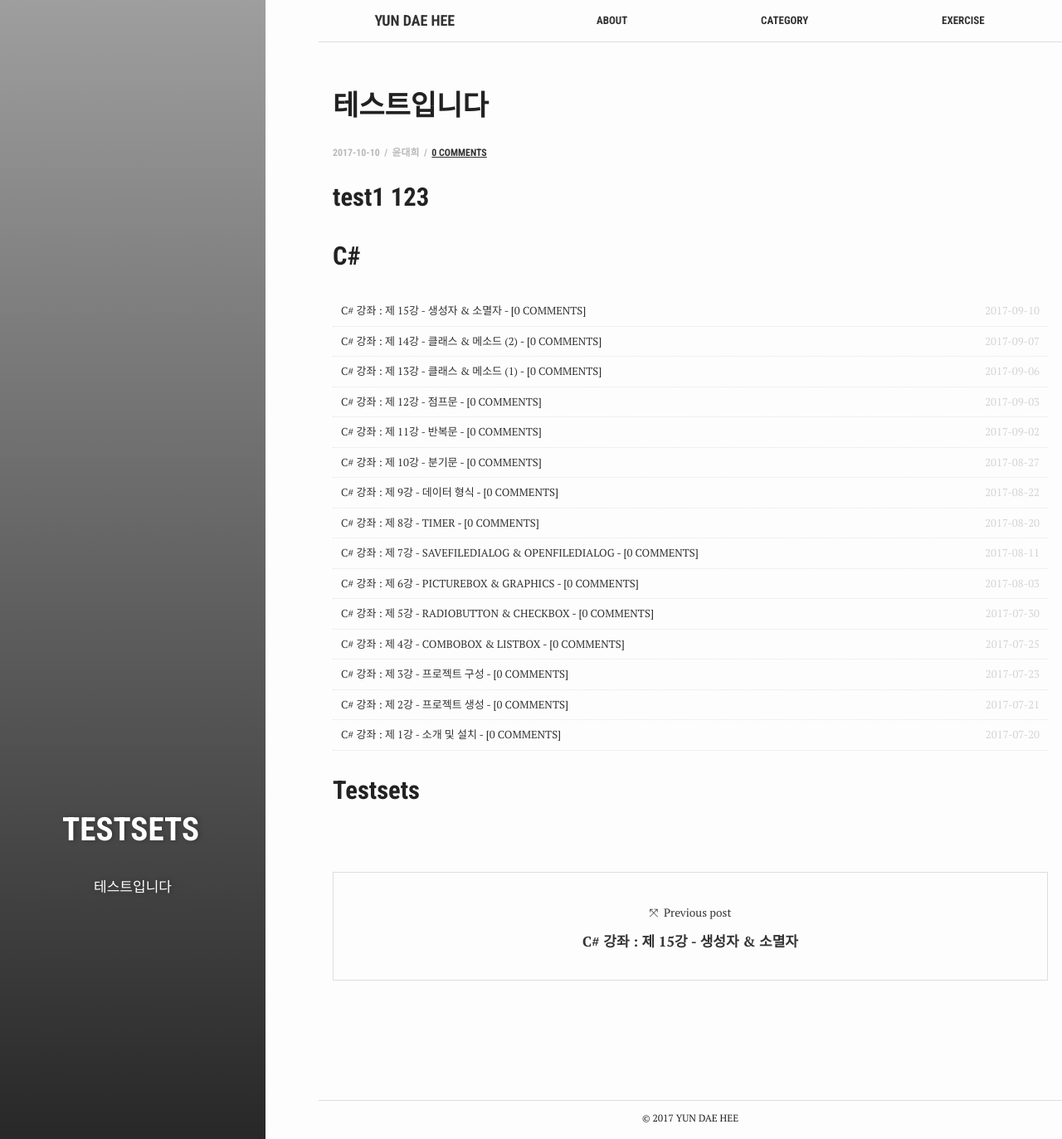
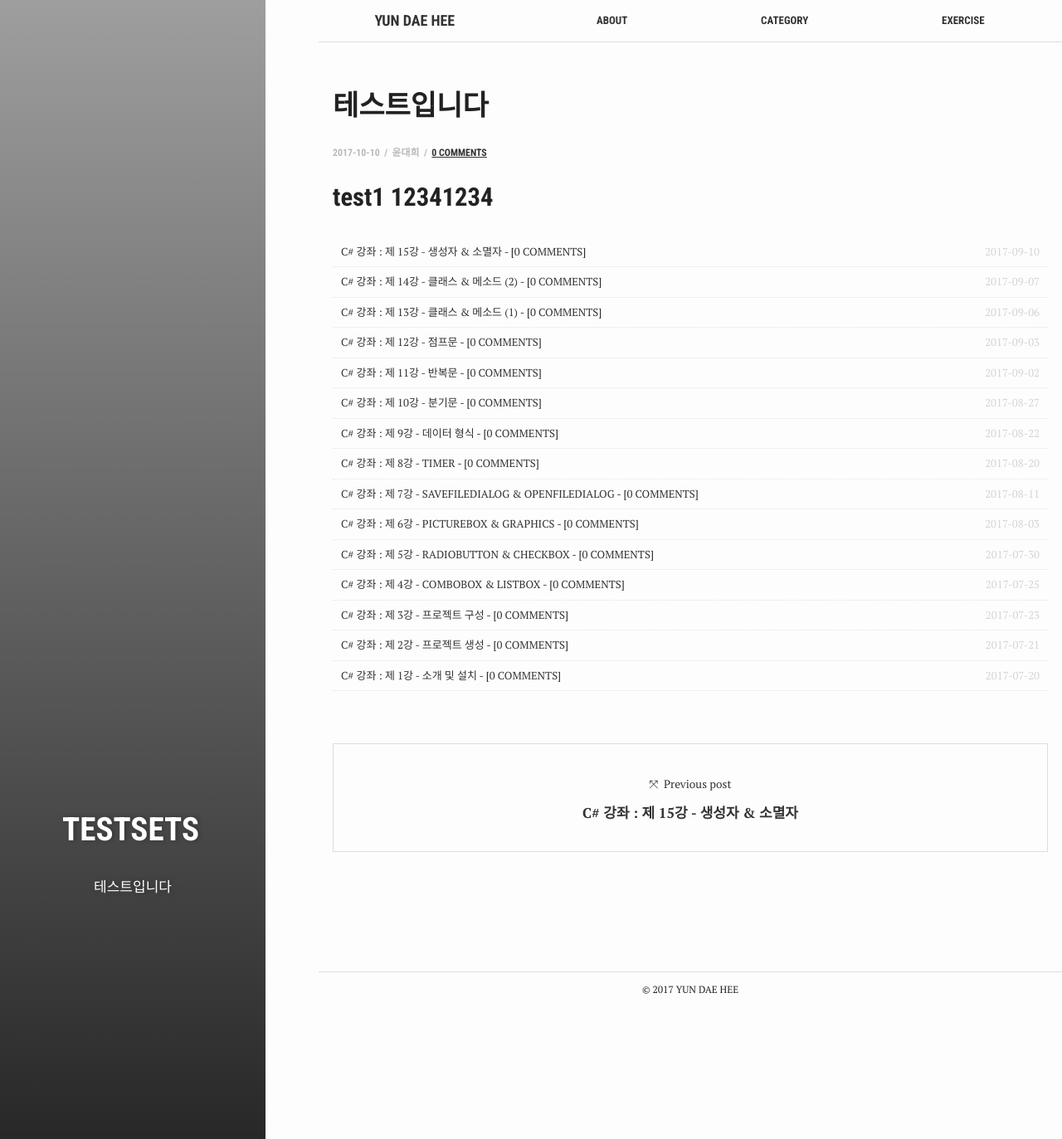
Before and after one commit to test076923/test076923.github.io, a Jekyll site: the page built from _posts/2017-10-10-ssstest.md, in a window 1280 px wide and 1373 px high. Shown: the whole window at 83% size. Built offline with Jekyll 4.4.1, drawn with Linux system fonts in a browser that asks for light colours; comment, search, counter and statistics services are not loaded.

Commit message:
Update 2017-10-10-ssstest.md

```diff
--- a/_posts/2017-10-10-ssstest.md
+++ b/_posts/2017-10-10-ssstest.md
@@ -11,16 +11,19 @@ tags: ['testsets']
 author: 윤대희
 ---
 
-## test1 123 ##
+## test1 12341234 ##
 
 {% for tag in site.tags %}
   {% assign t = tag | first %}
   {% assign posts = tag | last %}
 
-{{% if posts.categories == "posts" %}}
+{{ posts.title }}
+
+  {% if posts.categories == "posts" %}
 
 <h2 class="category-key" id="{{ t | downcase }}">{{ t | capitalize }}</h2>
 
+  {% endif %}
 
   <ul class="year">
   {% for post in posts %}
```
